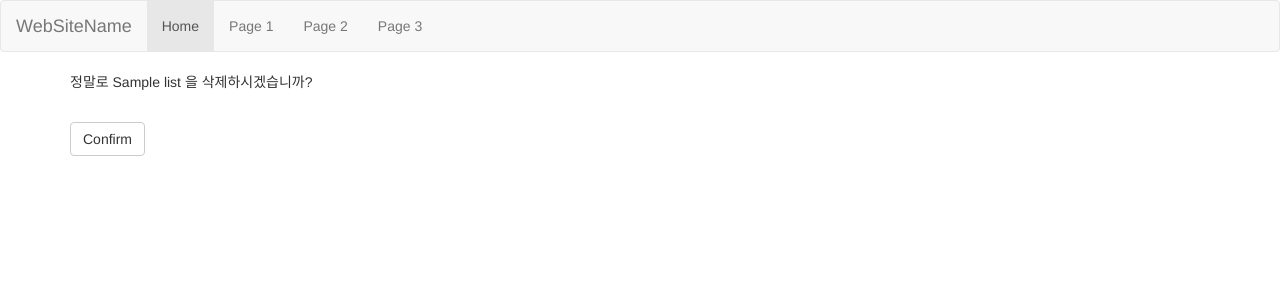
After one commit to DolXeGoD/django-todo-app, a Django app: page /board/1/delete/ in a window 1280 px wide. The commit adds this page. Shown: the top 300 px of the page. Run offline with Django 3.2, Linux system fonts and the light colour scheme; tables that the repository leaves empty hold one stand-in row (values such as "Sample post"); parts of the project's set-up code (start-up, migrations or seed data) failed here and were passed over; some libraries are stand-ins or nearby versions.

Commit message:
add delete function
add delete function

```diff
--- /dev/null
+++ b/todo_board/templates/todo_board/tbtodolist_confirm_delete.html
@@ -0,0 +1,14 @@
+{% extends 'todo_main/common/header.html' %}
+{% load static %}
+{% block main %}
+    <section id="blog">
+        <div class="container">
+            <form method = "POST" class="post-form">
+                {% csrf_token %}
+
+                <p>정말로 {{ todo_list.title }} 을 삭제하시겠습니까?</p><br>
+                <input type = "submit" class="save btn btn-default" value="Confirm">
+            </form>
+        </div>
+    </section>
+{% endblock main %}
--- a/todo_board/templates/todo_board/todo_board_detail_view.html
+++ b/todo_board/templates/todo_board/todo_board_detail_view.html
@@ -7,6 +7,7 @@
             <h2>{{ todo_list.title }}</h2>
             <p>{{ todo_list.content | linebreaksbr }}</p>
             <h2><a href="{% url 'todo_board:todo_board_update' pk=todo_list.pk %}"> 수정 </a></h2>
+            <h2><a href="{% url 'todo_board:todo_board_delete' pk=todo_list.pk %}"> 삭제 </a></h2>
         </div>
     </section>
 {% endblock main %}
--- a/todo_board/urls.py
+++ b/todo_board/urls.py
@@ -13,6 +13,7 @@ urlpatterns = [
     url(r'^insert/$', views.check_post, name='todo_board_insert'),
     url(r'^(?P<pk>[0-9]+)/detail/$', views.Todo_board_detail.as_view(), name='todo_board_detail'),
     url(r'^(?P<pk>[0-9]+)/update/$', views.Todo_board_update.as_view(), name='todo_board_update'),
+    url(r'^(?P<pk>[0-9]+)/delete/$', views.Todo_board_delete.as_view(), name='todo_board_delete'),
 ]
 
 urlpatterns += static(settings.MEDIA_URL, document_root=settings.MEDIA_ROOT)
--- a/todo_board/views.py
+++ b/todo_board/views.py
@@ -33,6 +33,12 @@ class Todo_board_update(generic.UpdateView):
 
         return self.render_to_response(context)
 
+class Todo_board_delete(generic.DeleteView):
+    model = TbTodoList
+    success_url = '/board/'
+    context_object_name = 'todo_list'
+
+
 def check_post(request):
     template_name = 'todo_board/todo_board_success.html'
 
```
